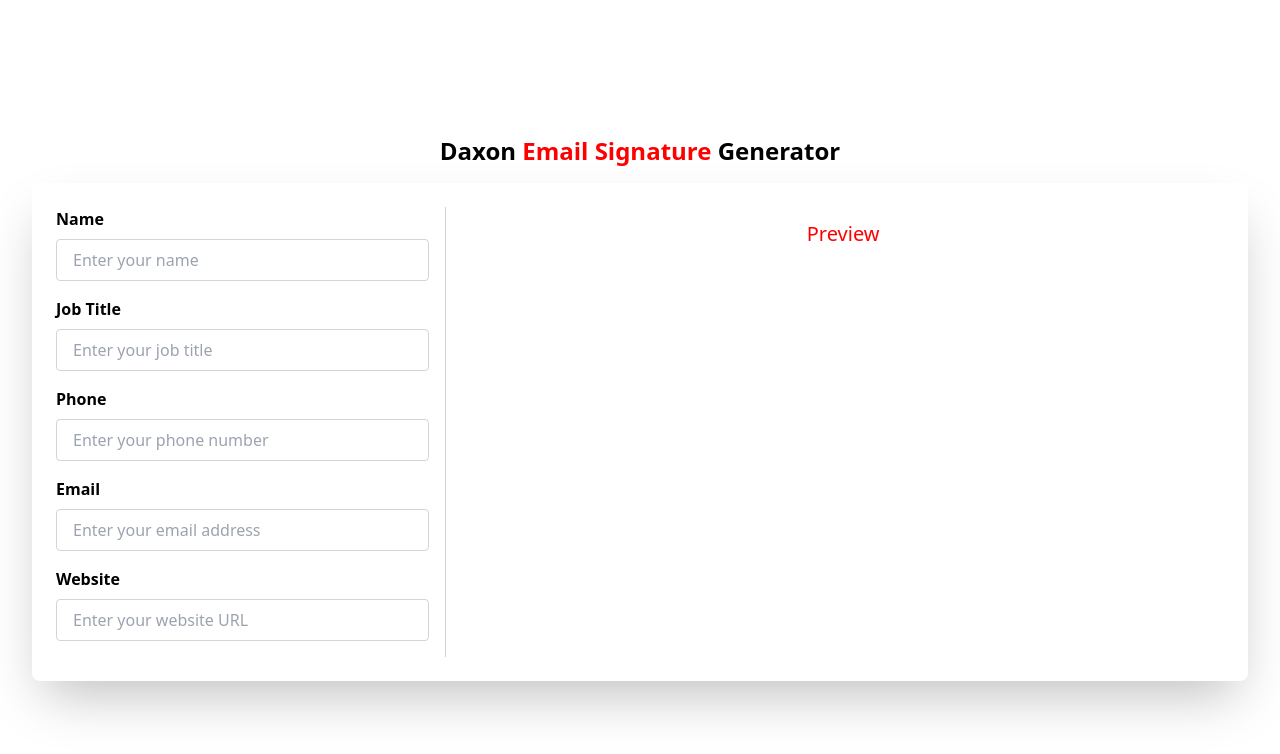
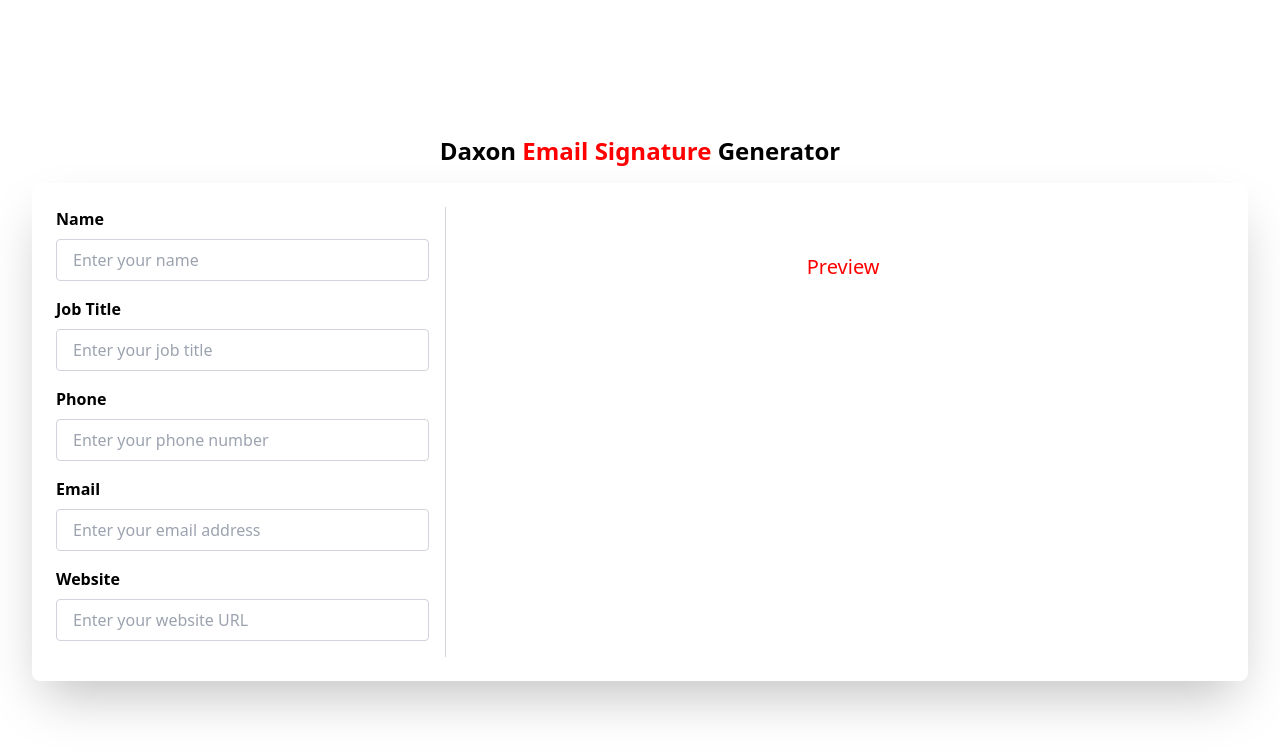
Before and after one commit to rada-ii/Email-signature-generator, a Vue app: page / in a window 1280 px wide. Shown: the top 754 px of the page. Built offline with nearby package versions, Linux system fonts and the light colour scheme.

Commit message:
additional corrections

```diff
--- a/src/assets/tailwind.css
+++ b/src/assets/tailwind.css
@@ -2,11 +2,14 @@
 @tailwind components;
 @tailwind utilities;
 
-@media (max-width: 1280px) {
+@media (min-width: 1280px) {
   /* #nameJobContainer {
     flex-direction: column !important;
     align-items: flex-start !important;
   } */
+  .site {
+    line-height: 0.9rem !important;
+  }
 }
 
 @media (max-width: 780px) {
--- a/src/components/SignatureGenerator.vue
+++ b/src/components/SignatureGenerator.vue
@@ -46,7 +46,7 @@
         class="text-xl text-center text-[#ff0000] font-thin"
         :class="{
           'lg:-mt-8 sm:mt-8 my-8': isFormValid,
-          'lg:-mt-14 sm:mt-8 mt-8': !isFormValid,
+          'lg:-mt-[4.5rem]  sm:mt-8 xl:-mt-4 mt-8': !isFormValid,
         }"
       >
         Preview
```
